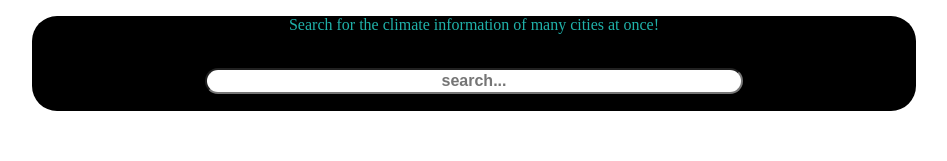
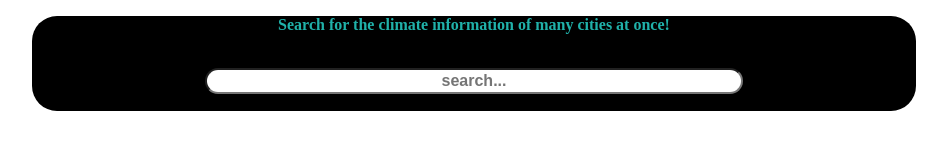
Before and after one commit to magnaniotavio/climate_tables, a React (Create React App) app: page / in a window 1280 px wide. Shown: the top 161 px of the page, without its empty margins (166-1113 px from the left). Built offline with nearby package versions, Linux system fonts and the light colour scheme.

Commit message:
Added some more comments.

```diff
--- a/src/components/SearchInput.js
+++ b/src/components/SearchInput.js
@@ -1,4 +1,8 @@
 import React from 'react';
+
+/* In this class we set the entry as the text which is writen in search-bar form
+at the moment we make the search. Once the entry is set, the code in the App.js file
+will be able to operate on it. */
 
 class SearchInput extends React.Component {
 
@@ -21,7 +25,9 @@ render() {
             className="search-bar"
             type="text"
             placeholder='search...'
+            // Handles the changes by setting the state
             onChange={(event) => this.setState({entry:event.target.value})}
+            // Sets the entry as the value of the form
             value={this.state.entry}           />
       </form>
     </div>
--- a/src/components/style.css
+++ b/src/components/style.css
@@ -15,6 +15,7 @@ a{
   color: lightseagreen;
   height: fit-content;
   align-items: center;
+  font-weight: bold;
 }
 
 .select {
@@ -105,64 +106,3 @@ table {
   text-decoration: underline;
 
  }
-
-/*
-
-
-
-.navbar-list {
-    text-align: center;
-    font-weight: bold;
-  }
-
-
-
-
-
-#search_label {
-    font-weight: bold;
-}
-
-#search_prompt {
-    text-align: left;
-}
-
-#form {
-    color: black;
-  }
-
-
-#button{
-    border-radius: 25px;
-    border-color: whitesmoke;
-    height: 30px;
-}
-
-.active {
-    background-color: yellow;
-}
-
-.player_card_contents{
-    height: fit-content;
-    margin-left: 10%;
-    margin-right: 10%;
-    margin-top: 2%;
-    margin-bottom: 2%;
-    border-radius: 25px;
-    border-color: black;
-    border-width: 10px;
-    background-color: aqua;
-}
-
-.player_name {
-    font-weight: bold;
-}
-
-.player_birth {
-    font-weight: bold;
-}
-
-.player_country {
-    font-weight: bold;
-    margin-bottom: 3%;
-} */
```
